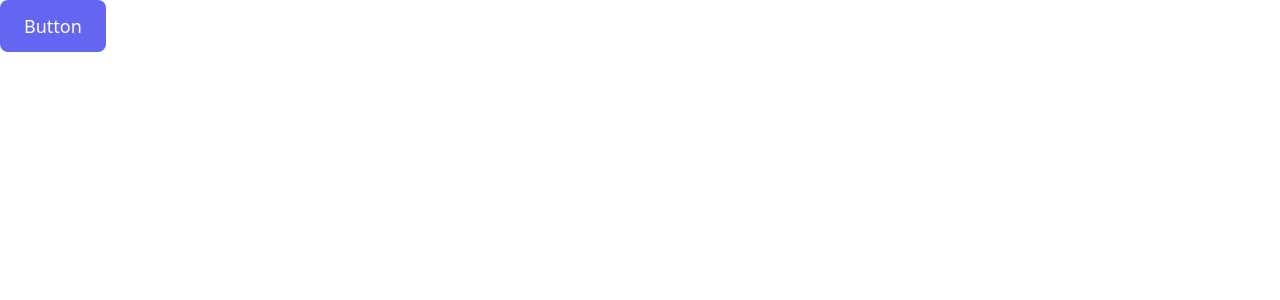
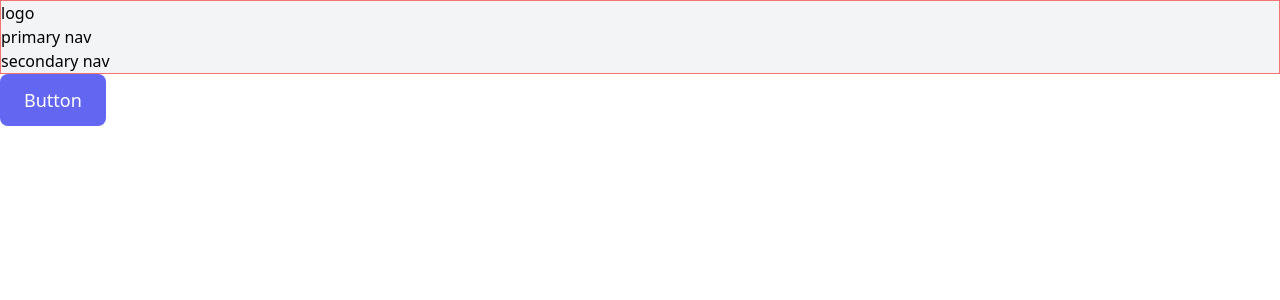
Before and after one commit to pollyliu1/EmpowrHER, a Next.js app in the folder client/: page / in a window 1280 px wide. Shown: the top 300 px of the page. Built offline with nearby package versions, Linux system fonts and the light colour scheme.

Commit message:
added navbar

```diff
--- a/client/src/components/Jumbotron.tsx
+++ b/client/src/components/Jumbotron.tsx
@@ -1,8 +1,10 @@
 import React from 'react'
+import Navbar from './Navbar'
 
 function Jumbotron() {
   return (
     <>
+        <Navbar />
         <button className="bg-indigo-500 text-white text-lg px-6 py-3 rounded-lg hover:bg-indigo-600">Button</button>
     </>
   )
--- /dev/null
+++ b/client/src/components/Navbar.tsx
@@ -0,0 +1,18 @@
+import React from 'react'
+
+function Navbar() {
+    return (
+        <nav className='bg-gray-100'>
+            <div className='max-w-7xl mx-auto border border-red-400'>
+                <div>logo</div>
+
+                <div>primary nav</div>
+
+                <div>secondary nav</div>
+
+            </div>
+        </nav>
+    )
+}
+
+export default Navbar
```
